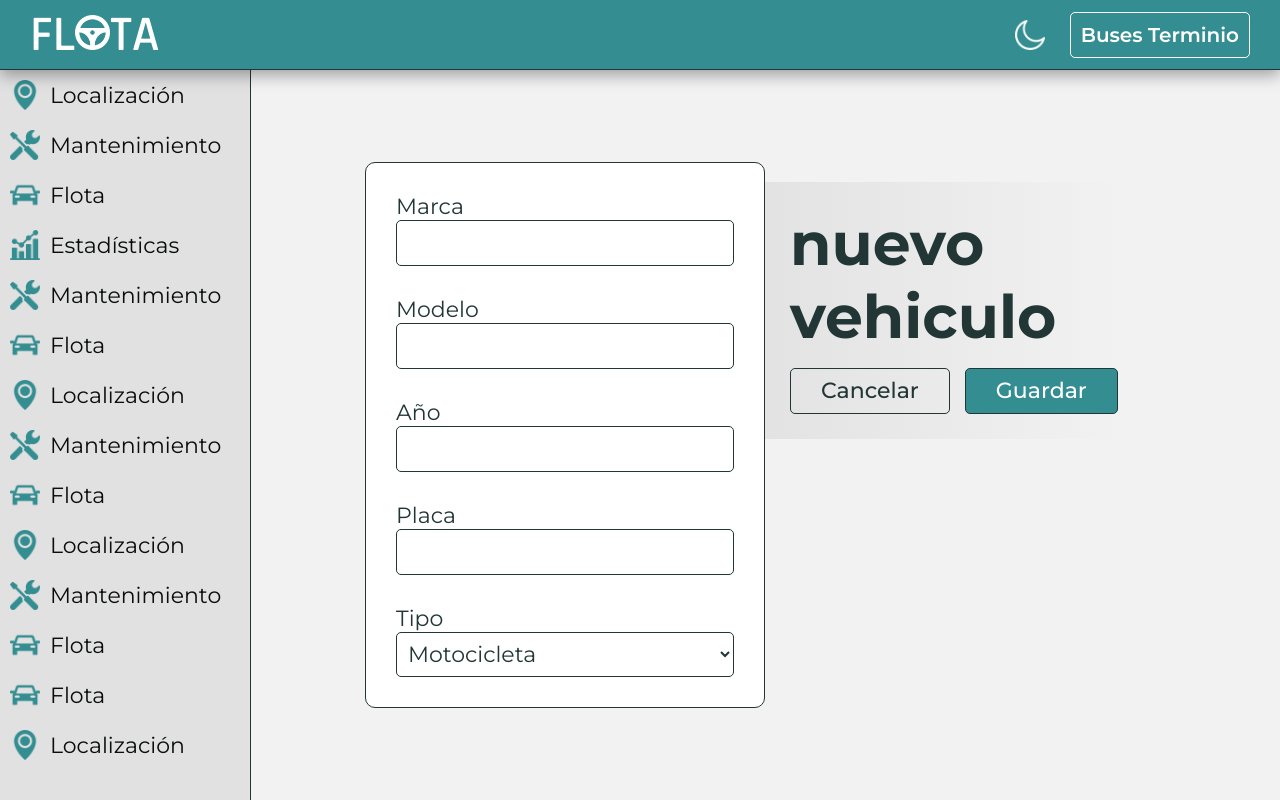
After one commit to orjocagre/flota_vehicular, a PHP site: page /newVehicle.php in a window 1280 px wide. The commit adds this page. Run offline with PHP 8.4, Linux system fonts and the light colour scheme.

Commit message:
adelanto form auto frontend

```diff
--- a/css/header.css
+++ b/css/header.css
@@ -22,7 +22,7 @@
     --light: #213635;
     --light2: #0a0c0d;
     --primary: #348e91;
-    --secondary: #348e91;
+    --secondary: #1c5052;
     --base: #e1e1e1;
     --dark: #f2f2f2;
 
@@ -50,17 +50,16 @@ html {
 }
 
 body {
-    display: grid;
-    grid-template-columns: auto 1fr;
-    grid-template-rows: auto 1fr;
-    grid-template-areas:
-        "header header"
-        "sidebar main";
     min-height: 100vh;
 }
 
 .header {
-    grid-area: header;
+    position: fixed;
+    z-index: 3;
+    left: 0;
+    top: 0;
+    width: 100vw;
+    height: 70px;
     display: flex;
     justify-content: space-between;
     align-items: center;
@@ -127,6 +126,12 @@ body {
     padding: 1rem;
 }
 
+.main {
+    min-height: 100vh;
+    padding-top: 70px;
+    background-color: var(--light);
+    box-shadow: 0px 5px 15px rgba(0, 0, 0, 0.35);
+}
 
 /* tablet */
 @media (min-width: 500px) {
@@ -142,7 +147,15 @@ body {
     .nav_item {
         margin-left: 20px;
     }
+
+    .main {
+        margin-left: 50px;
+    }
 }
 
 /* laptop */
-@media (min-width: 1000px) {}
+@media (min-width: 1000px) {
+    .main {
+        margin-left: 250px;
+    }
+}
--- a/css/mainpage.css
+++ b/css/mainpage.css
@@ -1,11 +1,9 @@
 .main {
-    grid-area: main;
-    background-color: var(--light);
-    box-shadow: 0px 5px 15px rgba(0, 0, 0, 0.35);
     display: flex;
     flex-flow: wrap;
     justify-content: stretch;
     padding: 10px;
+    padding-top: 80px;
 }
 .main-hidden {
     display: none;
--- /dev/null
+++ b/css/newVehicle.css
@@ -0,0 +1,115 @@
+.main {
+    background-color: var(--light);
+    box-shadow: 0px 5px 15px rgba(0, 0, 0, 0.35);
+    display: flex;
+    align-items: center;
+    justify-content: center;
+    padding: 100px 30px 30px 30px;
+}
+.vehicle_form {
+
+}
+.form {
+    width: 90%;
+    max-width: 800px;
+    display: flex;
+    justify-content: center;
+    align-items: start;
+}
+.form_header {
+    left: calc(((250px / 2) + 50vw) - 40px);
+    position: fixed;
+    margin-top: 20px;
+    width: 400px;
+    padding: 25px 0 25px 65px;
+    background: linear-gradient(90deg, var(--light2), var(--light));
+}
+.form_body {
+    z-index: 2;
+    padding: 30px;
+    margin-right: 50%;
+    width: 50%;
+    background-color: var(--white);
+    border: 1px solid var(--base);
+    border-radius: 10px;
+    display: flex;
+    flex-direction: column;
+}
+
+.form_footer {
+    display: flex;
+    align-items: center;
+}
+.form_title {
+    font-size: 6rem;
+    color: var(--base);
+}
+.form_label {
+    margin-top: 3rem;
+    font-size: 2.2rem;
+    color: var(--base);
+}
+.form_label:nth-child(1) {
+    margin-top: 0;
+}
+.form_text {
+    font-size: 2.2rem;
+    line-height: 2;
+    padding-left: 10px;
+    font-family: 'Montserrat', sans-serif;
+    background-color: transparent;
+    border: 1px solid var(--base);
+    border-radius: 5px;
+    color: var(--base);
+}
+
+.form_select {
+    font-size: 2.2rem;
+    padding: 0.7rem;
+    font-family: 'Montserrat', sans-serif;
+    background-color: transparent;
+    color: var(--base);
+    border: 1px solid var(--base);
+    border-radius: 5px;
+}
+.form_option {
+    background-color: var(--white);
+    color: var(--base);
+}
+.form_option:hover {
+    background-color: var(--light);
+}
+
+.button {
+    font-weight: 500;
+    margin-top: 15px;
+    margin-right: 15px;
+    font-size: 2.2rem;
+    line-height: 2;
+    padding: 0 3rem;
+    font-family: 'Montserrat', sans-serif;
+    cursor: pointer;
+    border-radius: 5px;
+    border: 1px solid var(--base);
+    background-color: transparent;
+    color: var(--base);
+}
+.button:hover {
+    background-color: var(--secondary);
+    color: white;
+}
+
+.button-special {
+    border: 1px solid var(--base);
+    background-color: var(--primary);
+    color: var(--white);
+}
+
+
+@media (min-width: 500px) {
+
+}
+
+@media (min-width: 1000px) {
+
+}
--- a/css/sidebar.css
+++ b/css/sidebar.css
@@ -1,13 +1,16 @@
 .sideBar {
-    grid-area: sidebar;
     display: none;
     width: 100vw;
+    height: fit-content;
+    min-height: 100vh;
     background-color: var(--light2);
     border-right: 1px solid var(--base);
 }
 
 .sideBar-visible {
     display: block;
+    position: static;
+    padding-top: 70px;
 }
 
 .sideBar_list {
@@ -23,6 +26,7 @@
     text-decoration: none;
     padding: 1rem;
 }
+
 .sideBar_item-selected {
     background-color: var(--light);
     border-top: 1px solid var(--base);
@@ -55,6 +59,7 @@
 
 .sideBar_text {
     margin-left: 10px;
+    width: 190px;
 }
 
 #sideBar_btnLocalizacion span {
@@ -68,6 +73,7 @@
 #sideBar_btnFlota span {
     background-image: var(--coche);
 }
+
 #sideBar_btnEstadisticas span {
     background-image: var(--estadisticas);
 }
@@ -79,12 +85,17 @@
 /* tablet */
 @media (min-width: 500px) {
     .sideBar {
+        position: fixed;
+        top: 70px;
         display: block;
         width: fit-content;
+        height: calc(100vh - 70px);
+        overflow-y: auto;
     }
     .sideBar_item:hover {
         background-color: var(--light);
     }
+
     .sideBar_text {
         display: none;
     }
--- a/fleet.php
+++ b/fleet.php
@@ -4,8 +4,8 @@
 <head>
     <meta charset="UTF-8">
     <meta name="viewport" content="width=device-width, initial-scale=1.0">
+
     <title>Fleet</title>
-
     <link rel="preconnect" href="https://fonts.googleapis.com">
     <link rel="preconnect" href="https://fonts.gstatic.com" crossorigin>
     <link href="https://fonts.googleapis.com/css2?family=Montserrat:ital,wght@0,100;0,200;0,300;0,400;0,500;0,600;0,700;0,800;0,900;1,100;1,200;1,300;1,400;1,500;1,600;1,700;1,800;1,900&family=Rajdhani:wght@600&display=swap" rel="stylesheet">
@@ -21,7 +21,7 @@
     <?php include "./sidebar.php" ?>
 
     <main class="main">
-
+        <a class="button" href="./newVehicle.php">Agregar Vehiculo</a>
     </main>
 
     <script src="./headerSidebar.js"></script>
--- /dev/null
+++ b/newVehicle.php
@@ -0,0 +1,68 @@
+<!DOCTYPE html>
+<html lang="en">
+
+<head>
+    <meta charset="UTF-8">
+    <meta name="viewport" content="width=device-width, initial-scale=1.0">
+
+    <title>Fleet</title>
+    <link rel="preconnect" href="https://fonts.googleapis.com">
+    <link rel="preconnect" href="https://fonts.gstatic.com" crossorigin>
+    <link href="https://fonts.googleapis.com/css2?family=Montserrat:ital,wght@0,100;0,200;0,300;0,400;0,500;0,600;0,700;0,800;0,900;1,100;1,200;1,300;1,400;1,500;1,600;1,700;1,800;1,900&family=Rajdhani:wght@600&display=swap" rel="stylesheet">
+
+
+    <link rel="stylesheet" href="./css/header.css">
+    <link rel="stylesheet" href="./css/sidebar.css">
+    <link rel="stylesheet" href="./css/newVehicle.css">
+</head>
+
+<body>
+    <?php include "./header.php" ?>
+    <?php include "./sidebar.php" ?>
+
+    <main class="main">
+        <form action="./fleet.php" method="get" class="vehicle_form form">
+
+            <div class="form_body">
+                <label class="form_label" for="brand">Marca</label>
+                <input class="form_text" type="text" name="brand">
+
+                <label class="form_label" for="model">Modelo</label>
+                <input class="form_text" type="text" name="model">
+
+                <label class="form_label" for="Year">Año</label>
+                <input class="form_text" type="text" name="Year">
+
+                <label class="form_label" for="number">Placa</label>
+                <input class="form_text" type="text" name="number">
+
+                <label class="form_label" for="type">Tipo</label>
+                <select name="type" id="type" class="form_select">
+                    <option class="form_option" value="motocicleta">Motocicleta</option>
+                    <option class="form_option" value="motocarro">Ciclomotor</option>
+                    <option class="form_option" value="turismoPequeño">Turismo Pequeño</option>
+                    <option class="form_option" value="turismoGrande">Turismo Grande</option>
+                    <option class="form_option" value="turismoPickup">Turismo Pickup</option>
+                    <option class="form_option" value="Furgoneta">Microbus</option>
+                    <option class="form_option" value="autobus">Autobus</option>
+                    <option class="form_option" value="camion">Camión</option>
+                </select>
+
+
+            </div>
+            <div class="form_header">
+                <h1 class="form_title">nuevo vehiculo</h1>
+                <div class="form_footer">
+                    <input class="button" type="button" value="Cancelar">
+                    <input class="button button-special" type="submit" value="Guardar">
+
+                </div>
+            </div>
+
+
+        </form>
+    </main>
+    <script src="./headerSidebar.js"></script>
+</body>
+
+</html>
--- a/sidebar.php
+++ b/sidebar.php
@@ -58,6 +58,15 @@
                 <p class="sideBar_text">Flota</p>
             </a></li>
 
+        <li><a class="sideBar_item" id="sideBar_btnFlota" href="#">
+                <span class="sideBar_icon"></span>
+                <p class="sideBar_text">Flota</p>
+            </a></li>
+        <li><a class="sideBar_item" id="sideBar_btnLocalizacion" href="#">
+                <span class="sideBar_icon"></span>
+                <p class="sideBar_text">Localización</p>
+            </a></li>
+
 
 
 
```
